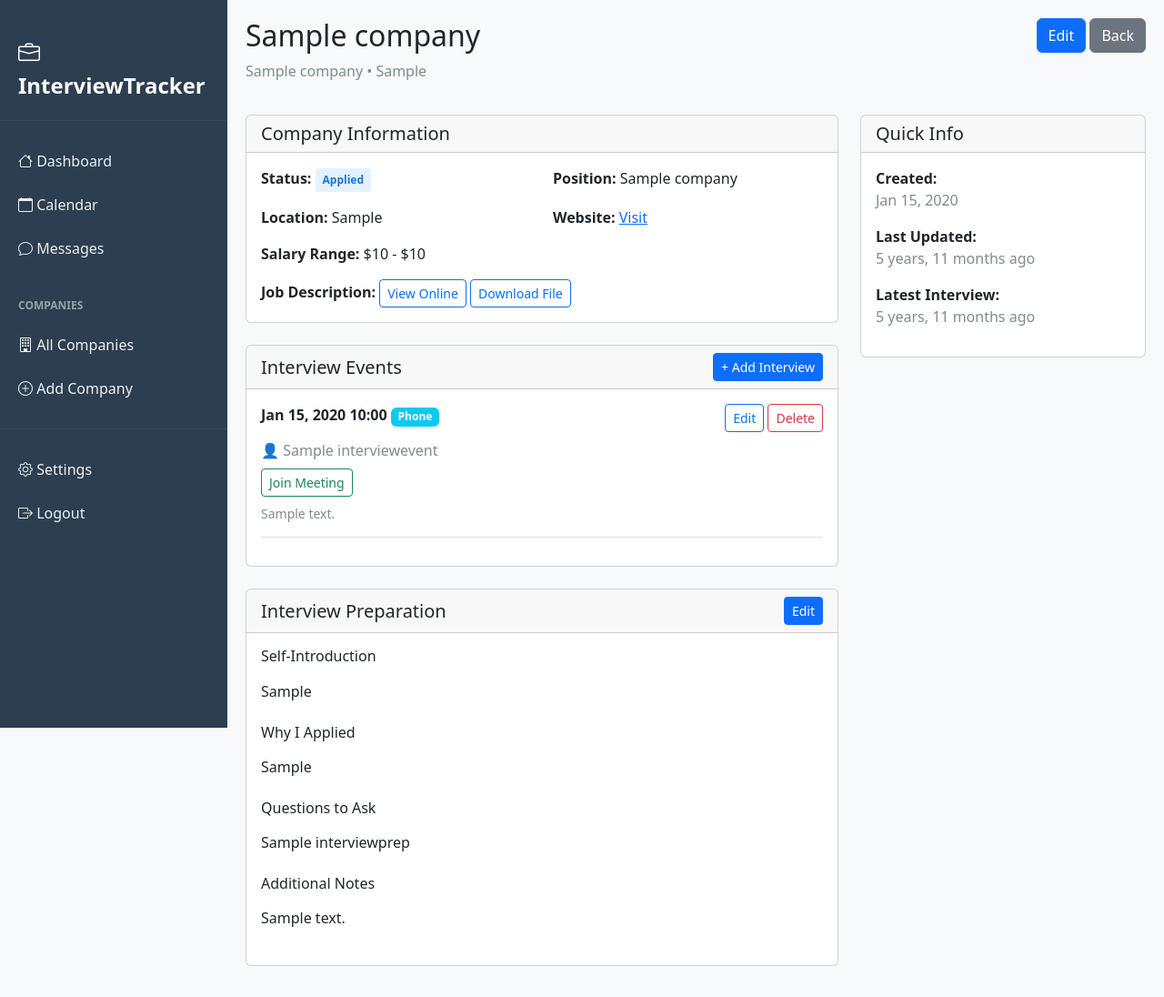
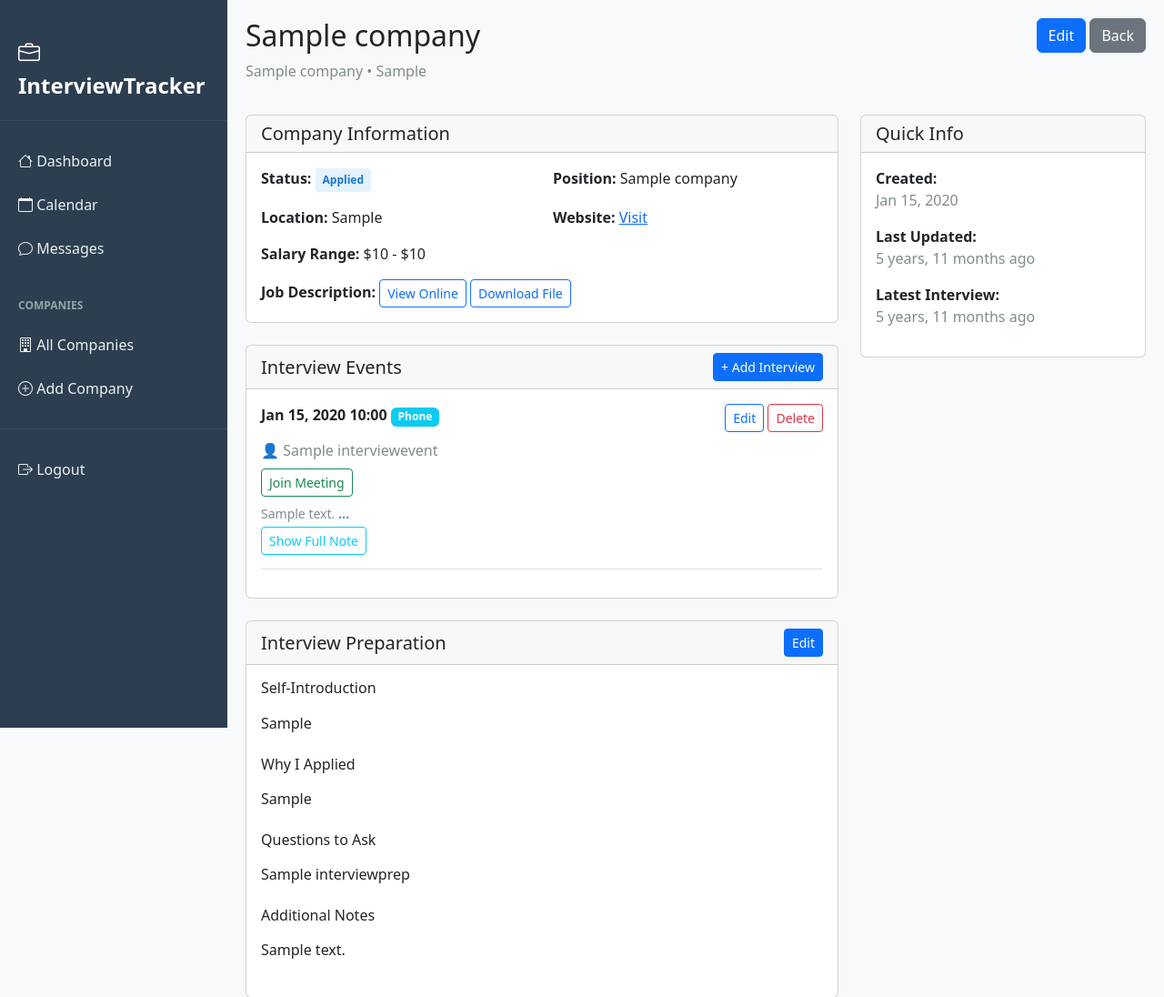
Before and after one commit to hamawoo78/interview-tracker, a Django app: page /companies/1/ in a window 1280 px wide. Shown: the top 1096 px of the page at 91% size. Before the commit the page ends 1062 px from the top, so only its background shows below. Run offline with Django 5.2, Linux system fonts and the light colour scheme; a user stored in the database is signed in; tables that the repository leaves empty hold one stand-in row (values such as "Sample post").

Commit message:
cnahge company info interface

```diff
--- a/templates/base.html
+++ b/templates/base.html
@@ -198,9 +198,9 @@
         </div>
 
         <div class="sidebar-section" style="margin-top: auto; border-top: 1px solid #34495e; padding-top: 20px;">
-            <a href="{% url 'settings' %}" class="{% if request.resolver_match.url_name == 'settings' %}active{% endif %}">
+            <!-- <a href="{% url 'settings' %}" class="{% if request.resolver_match.url_name == 'settings' %}active{% endif %}">
                 <i class="bi bi-gear"></i> Settings
-            </a>
+            </a> -->
             <a href="{% url 'logout' %}">
                 <i class="bi bi-box-arrow-right"></i> Logout
             </a>
--- a/templates/companies/company_detail.html
+++ b/templates/companies/company_detail.html
@@ -112,7 +112,17 @@
                                 </p>
                             {% endif %}
                             {% if interview.notes %}
-                                <p style="margin-top: 8px; margin-bottom: 0; color: #7f8c8d; font-size: 14px;">{{ interview.notes }}</p>
+                                <div style="margin-top: 8px; margin-bottom: 0; color: #7f8c8d; font-size: 14px;">
+                                    <p id="notes-preview-{{ interview.pk }}" style="margin: 0; cursor: pointer; white-space: nowrap; overflow: hidden; text-overflow: ellipsis;">
+                                        {{ interview.notes }}
+                                        <span style="color: #3498db; font-weight: bold;"> ...</span>
+                                    </p>
+                                    <div id="notes-full-{{ interview.pk }}" style="display: none; margin-top: 8px; padding: 10px; background-color: #f8f9fa; border-radius: 4px;">
+                                        <p style="margin: 0; white-space: pre-wrap; word-wrap: break-word;">{{ interview.notes }}</p>
+                                        <button type="button" class="btn btn-sm btn-outline-secondary mt-2" onclick="collapseNotes('{{ interview.pk }}')">Show Less</button>
+                                    </div>
+                                    <button type="button" class="btn btn-sm btn-outline-info mt-1" id="expand-btn-{{ interview.pk }}" onclick="expandNotes('{{ interview.pk }}')">Show Full Note</button>
+                                </div>
                             {% endif %}
                         </div>
                     {% endfor %}
@@ -190,4 +200,18 @@
         </div>
     </div>
 </div>
+
+<script>
+function expandNotes(interviewId) {
+    document.getElementById('notes-preview-' + interviewId).style.display = 'none';
+    document.getElementById('expand-btn-' + interviewId).style.display = 'none';
+    document.getElementById('notes-full-' + interviewId).style.display = 'block';
+}
+
+function collapseNotes(interviewId) {
+    document.getElementById('notes-preview-' + interviewId).style.display = 'block';
+    document.getElementById('expand-btn-' + interviewId).style.display = 'block';
+    document.getElementById('notes-full-' + interviewId).style.display = 'none';
+}
+</script>
 {% endblock %}
```
